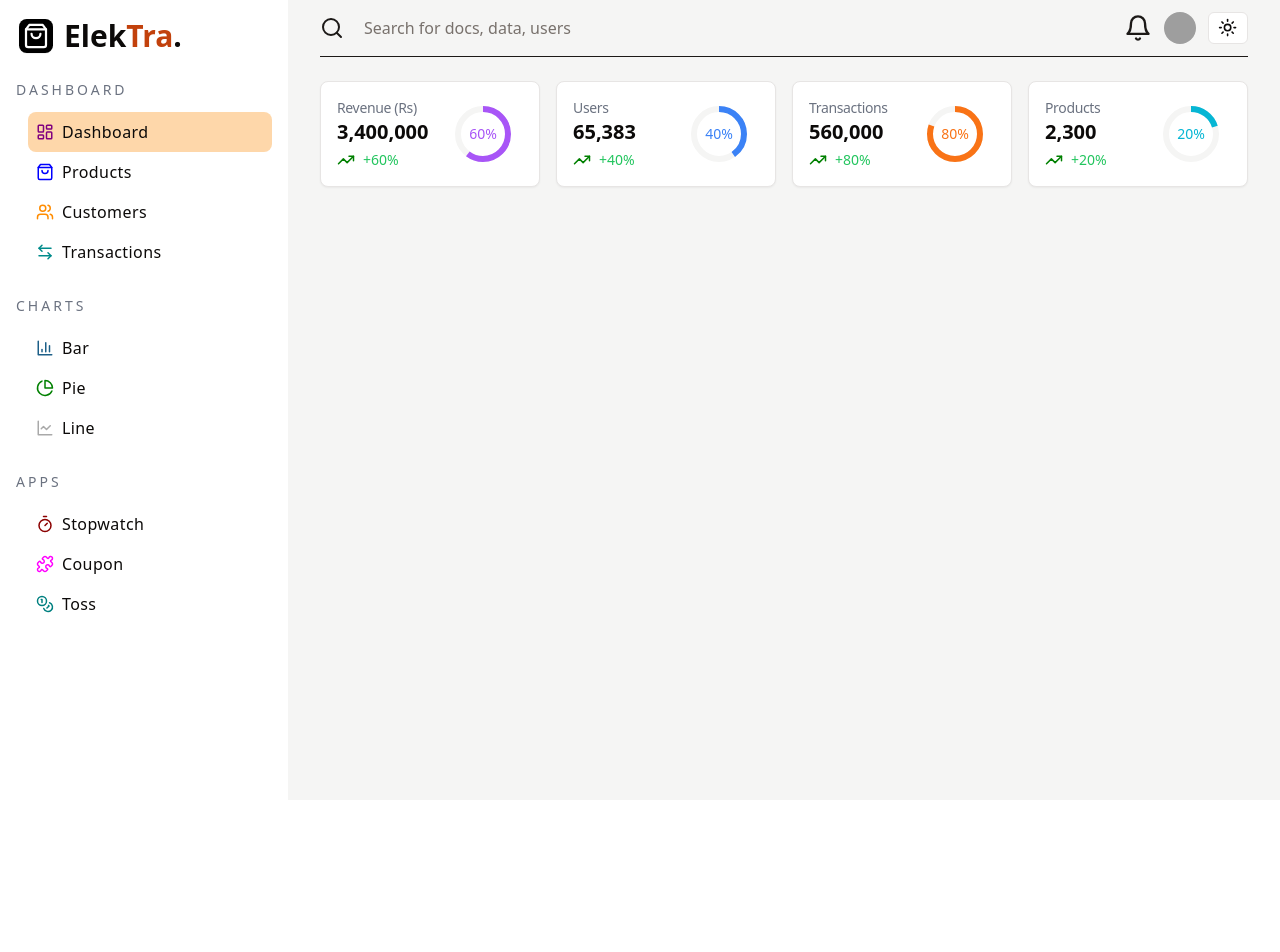
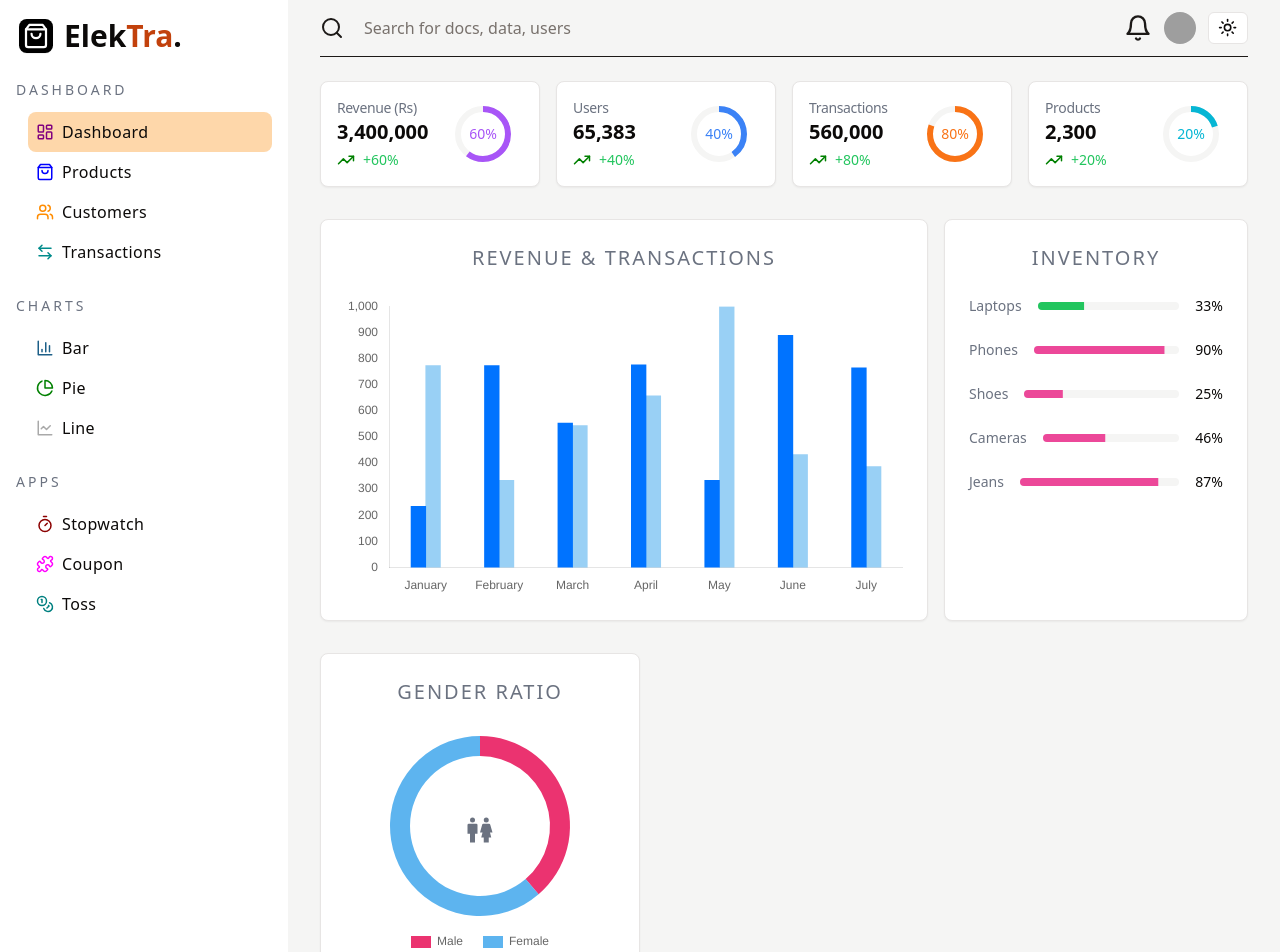
Before and after one commit to talhasheikh041/elekTra-client, a React (Vite) app: page /admin/dashboard in a window 1280 px wide. Shown: the top 952 px of the page. Before the commit the page ends 800 px from the top, so only its background shows below. Built offline with nearby package versions, Linux system fonts and the light colour scheme; grey boxes are pictures that could not be loaded.

Commit message:
Added barChart, doughnutChart and categoryList

```diff
--- a/package.json
+++ b/package.json
@@ -12,13 +12,17 @@
   "dependencies": {
     "@radix-ui/react-avatar": "^1.0.4",
     "@radix-ui/react-dropdown-menu": "^2.0.6",
+    "@radix-ui/react-progress": "^1.0.3",
     "@radix-ui/react-slot": "^1.0.2",
     "@radix-ui/react-tooltip": "^1.0.7",
+    "chart.js": "^4.4.3",
     "class-variance-authority": "^0.7.0",
     "clsx": "^2.1.1",
     "lucide-react": "^0.378.0",
     "react": "^18.2.0",
+    "react-chartjs-2": "^5.2.0",
     "react-dom": "^18.2.0",
+    "react-icons": "^5.2.1",
     "react-router-dom": "^6.23.0",
     "tailwind-merge": "^2.3.0",
     "tailwindcss-animate": "^1.0.7"
--- a/src/features/components/layout/Root-Layout.tsx
+++ b/src/features/components/layout/Root-Layout.tsx
@@ -16,7 +16,7 @@ const RootLayout = () => {
          <aside>
             <Sidebar isSideBarActive={isSideBarActive} setIsSidebarActive={setIsSideBarActive} />
          </aside>
-         <main className="min-h-screen flex-auto bg-secondary dark:bg-secondary">
+         <main className="min-h-screen flex-auto bg-secondary dark:bg-secondary sm:ms-72">
             <Suspense fallback={<BounceLoader />}>
                <div className="container">
                   <Outlet
--- /dev/null
+++ b/src/features/components/shared/Charts.tsx
@@ -0,0 +1,145 @@
+import {
+   Chart as ChartJS,
+   CategoryScale,
+   LinearScale,
+   BarElement,
+   Title,
+   Tooltip,
+   Legend,
+   ChartOptions,
+   ChartData,
+   ArcElement,
+} from "chart.js"
+import { Bar, Doughnut } from "react-chartjs-2"
+
+ChartJS.register(CategoryScale, LinearScale, BarElement, Title, Tooltip, Legend, ArcElement)
+
+const months = ["January", "February", "March", "April", "May", "June", "July"]
+
+type BarChartProps = {
+   data_1: number[]
+   data_2: number[]
+   title_1: string
+   title_2: string
+   bgColor_1: string
+   bgColor_2: string
+   labels?: string[]
+   horizontal?: boolean
+}
+
+export function BarChart({
+   data_1,
+   data_2,
+   title_1,
+   title_2,
+   bgColor_1,
+   bgColor_2,
+   horizontal = false,
+   labels = months,
+}: BarChartProps) {
+   const options: ChartOptions<"bar"> = {
+      responsive: true,
+      indexAxis: horizontal ? "y" : "x",
+      maintainAspectRatio: false,
+      plugins: {
+         legend: {
+            display: false,
+            position: "top" as const,
+         },
+         title: {
+            display: false,
+            text: "Chart.js Bar Chart",
+         },
+      },
+
+      scales: {
+         y: {
+            beginAtZero: true,
+            grid: {
+               display: false,
+            },
+         },
+         x: {
+            grid: {
+               display: false,
+            },
+         },
+      },
+   }
+
+   const data: ChartData<"bar", number[], string> = {
+      labels,
+      datasets: [
+         {
+            label: title_1,
+            data: data_1,
+            backgroundColor: bgColor_1,
+            barThickness: "flex",
+            barPercentage: 1,
+            categoryPercentage: 0.4,
+         },
+         {
+            label: title_2,
+            data: data_2,
+            backgroundColor: bgColor_2,
+            barThickness: "flex",
+            barPercentage: 1,
+            categoryPercentage: 0.4,
+         },
+      ],
+   }
+
+   return <Bar width={"100%"} height={"300px"} options={options} data={data} />
+}
+
+type DoughnutChartProps = {
+   labels: string[]
+   data: number[]
+   bgColor: string[]
+   cutout?: string | number
+   legends?: boolean
+   offset?: number[]
+}
+
+export function DoughnutChart({
+   bgColor,
+   data,
+   labels,
+   cutout,
+   legends = true,
+   offset,
+}: DoughnutChartProps) {
+   const doughnutChartOptions: ChartOptions<"doughnut"> = {
+      responsive: true,
+      plugins: {
+         legend: {
+            display: legends,
+            position: "bottom",
+            labels: {
+               padding: 20,
+               boxWidth: 20,
+            },
+         },
+      },
+      cutout,
+   }
+
+   const doughnutChartData: ChartData<"doughnut", number[], string> = {
+      labels,
+      datasets: [
+         {
+            data,
+            backgroundColor: bgColor,
+            borderWidth: 0,
+            offset,
+         },
+      ],
+   }
+
+   return (
+      <Doughnut
+         data={doughnutChartData}
+         options={doughnutChartOptions}
+      />
+   )
+}
--- /dev/null
+++ b/src/features/components/shared/Product-Category.tsx
@@ -0,0 +1,24 @@
+import { Progress } from "@/features/components/ui/progress"
+
+const randomColors = ["red", "blue", "green", "orange", "yellow", "cyan", "purple", "pink"]
+
+type ProductCategoryProps = {
+   value: number
+   category: string
+}
+
+const ProductCategory = ({ value, category }: ProductCategoryProps) => {
+   const randomColor = randomColors[Math.floor(Math.random() * randomColors.length)]
+   const randomColorClass = `*:bg-${randomColor}-500`
+
+   return (
+      <div className="flex items-center justify-between gap-4">
+         <span className="text-gray-500 text-sm">{category}</span>
+         <span className="w-full">
+            <Progress className={`h-2 ${randomColorClass}`} value={value} />
+         </span>
+         <span className="text-sm">{value}%</span>
+      </div>
+   )
+}
+export default ProductCategory
--- a/src/features/components/shared/Sidebar.tsx
+++ b/src/features/components/shared/Sidebar.tsx
@@ -24,7 +24,7 @@ const Sidebar = ({
 }) => {
    return (
       <div
-         className={`custom-scroll dark:custom-scroll-dark absolute left-0 top-0 z-50 flex max-h-screen min-w-72  flex-col overflow-hidden bg-background p-4 transition-all duration-300 hover:overflow-y-auto sm:static sm:translate-x-0 ${isSideBarActive ? "translate-x-0" : "-translate-x-full"}`}
+         className={`custom-scroll dark:custom-scroll-dark absolute left-0 top-0 z-50 flex max-h-screen min-w-72  flex-col overflow-hidden bg-background p-4 transition-all duration-300 hover:overflow-y-auto sm:fixed sm:translate-x-0 ${isSideBarActive ? "translate-x-0" : "-translate-x-full"}`}
       >
          <div className="flex items-center gap-2">
             <img className="size-10" src={logo} />
--- /dev/null
+++ b/src/features/components/ui/progress.tsx
@@ -0,0 +1,26 @@
+import * as React from "react"
+import * as ProgressPrimitive from "@radix-ui/react-progress"
+
+import { cn } from "@/lib/utils"
+
+const Progress = React.forwardRef<
+  React.ElementRef<typeof ProgressPrimitive.Root>,
+  React.ComponentPropsWithoutRef<typeof ProgressPrimitive.Root>
+>(({ className, value, ...props }, ref) => (
+  <ProgressPrimitive.Root
+    ref={ref}
+    className={cn(
+      "relative h-4 w-full overflow-hidden rounded-full bg-secondary",
+      className
+    )}
+    {...props}
+  >
+    <ProgressPrimitive.Indicator
+      className="h-full w-full flex-1 bg-primary transition-all"
+      style={{ transform: `translateX(-${100 - (value || 0)}%)` }}
+    />
+  </ProgressPrimitive.Root>
+))
+Progress.displayName = ProgressPrimitive.Root.displayName
+
+export { Progress }
--- a/src/pages/Dashboard.tsx
+++ b/src/pages/Dashboard.tsx
@@ -1,5 +1,9 @@
+import { BarChart, DoughnutChart } from "@/features/components/shared/Charts"
 import DashboardCard from "@/features/components/shared/Dashboard-Card"
 import DashboardHeader from "@/features/components/shared/Dashboard-Header"
+import ProductCategory from "@/features/components/shared/Product-Category"
+import { Card, CardContent, CardHeader, CardTitle } from "@/features/components/ui/card"
+import { BiMaleFemale } from "react-icons/bi"
 
 const Dashboard = () => {
    return (
@@ -35,6 +39,61 @@ const Dashboard = () => {
                   percentage={20}
                />
             </div>
+
+            <section className="mt-8 flex flex-col gap-4 lg:flex-row ">
+               <Card className="flex-grow lg:w-2/3">
+                  <CardHeader>
+                     <CardTitle className="mx-auto text-xl font-light uppercase tracking-widest text-gray-500">
+                        Revenue & Transactions
+                     </CardTitle>
+                  </CardHeader>
+                  <CardContent>
+                     <BarChart
+                        title_1="Revenues"
+                        title_2="Transactions"
+                        data_1={[234, 773, 553, 776, 334, 889, 764]}
+                        data_2={[773, 334, 543, 657, 998, 432, 386]}
+                        bgColor_1="rgb(0,115,255)"
+                        bgColor_2="rgb(53,162,235,0.5)"
+                     />
+                  </CardContent>
+               </Card>
+
+               <Card className="lg:w-1/3">
+                  <CardHeader>
+                     <CardTitle className="mx-auto text-xl font-light uppercase tracking-widest text-gray-500">
+                        Inventory
+                     </CardTitle>
+                  </CardHeader>
+                  <CardContent className="max-h-[300px] space-y-6 overflow-y-auto">
+                     <ProductCategory category="Laptops" value={33} />
+                     <ProductCategory category="Phones" value={90} />
+                     <ProductCategory category="Shoes" value={25} />
+                     <ProductCategory category="Cameras" value={46} />
+                     <ProductCategory category="Jeans" value={87} />
+                  </CardContent>
+               </Card>
+            </section>
+
+            <section className="mt-8 flex flex-col gap-4 lg:flex-row">
+               <Card className="relative lg:w-80">
+                  <CardHeader>
+                     <CardTitle className="mx-auto text-xl font-light uppercase tracking-widest text-gray-500">
+                        Gender Ratio
+                     </CardTitle>
+
+                     <CardContent className="p-6">
+                        <DoughnutChart
+                           data={[12, 19]}
+                           labels={["Male", "Female"]}
+                           bgColor={["hsl(340,82%,56%)", "rgba(53,162,235,0.8)"]}
+                           cutout={70}
+                        />
+                        <BiMaleFemale size={"30px"} className="absolute inset-1/2 -translate-x-1/2 -translate-y-1/2 text-gray-500" />
+                     </CardContent>
+                  </CardHeader>
+               </Card>
+            </section>
          </section>
       </div>
    )
--- a/tailwind.config.js
+++ b/tailwind.config.js
@@ -6,6 +6,16 @@ module.exports = {
     './components/**/*.{ts,tsx}',
     './app/**/*.{ts,tsx}',
     './src/**/*.{ts,tsx}',
+  ],
+  safelist: [
+    '*:bg-red-500',
+    '*:bg-blue-500',
+    '*:bg-green-500',
+    '*:bg-orange-500',
+    '*:bg-yellow-500',
+    '*:bg-cyan-500',
+    '*:bg-purple-500',
+    '*:bg-pink-500',
   ],
   prefix: "",
   theme: {
```
Also changed, not shown: 1 other file (tests, documents, lock files or other folders).
